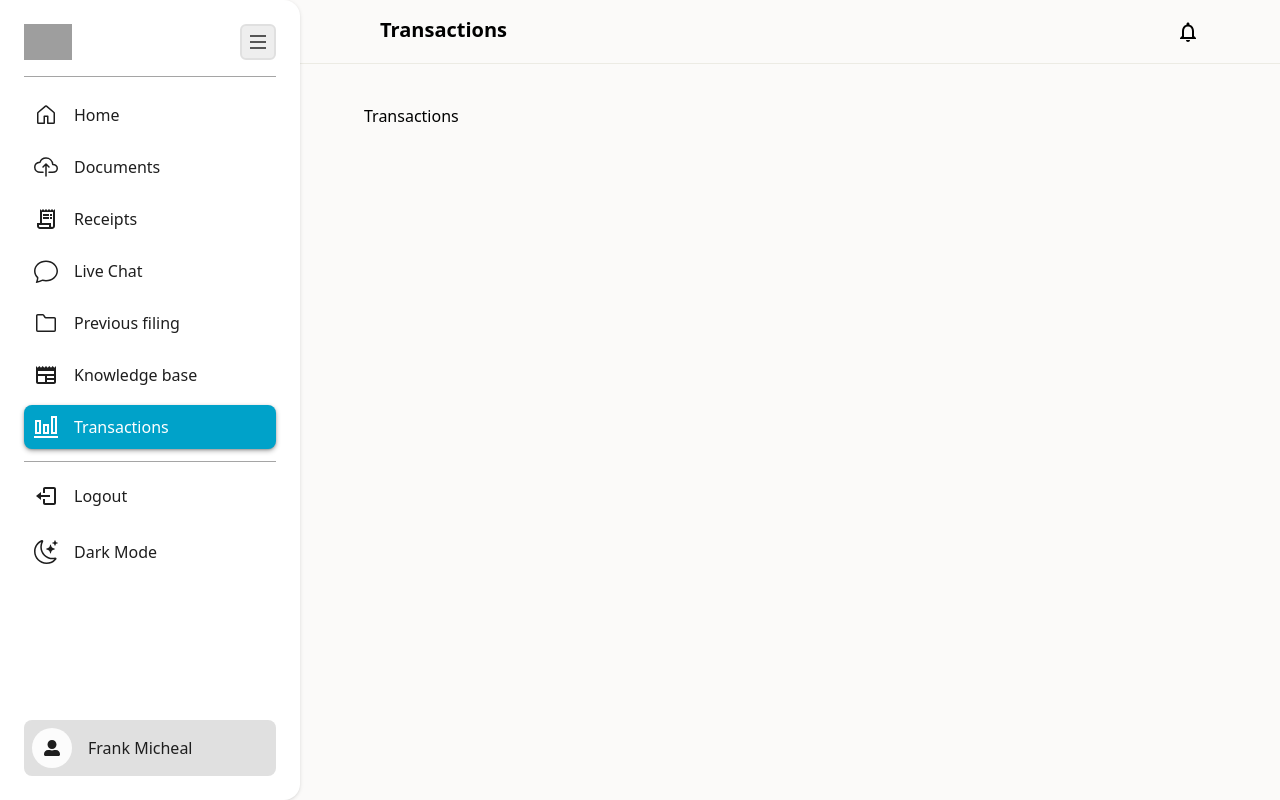
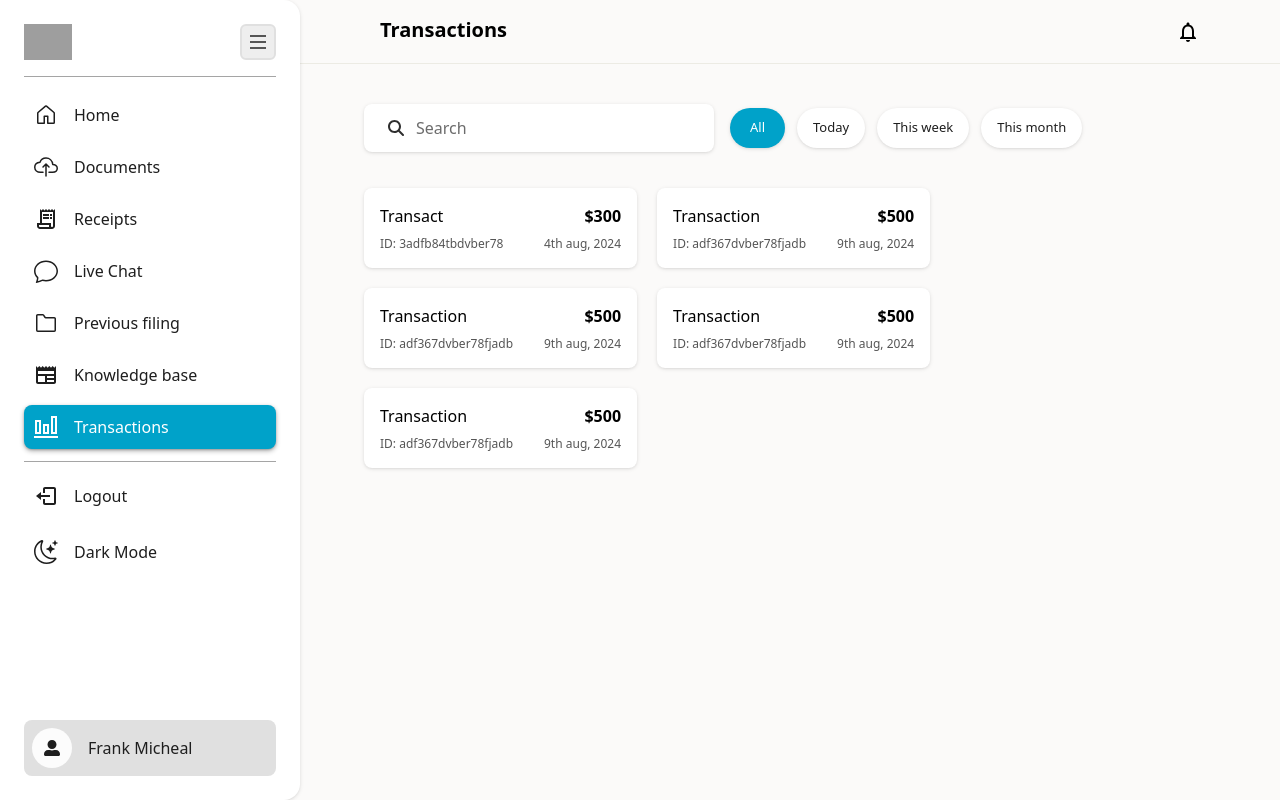
Before and after one commit to Trayshmhirk/tax-return-user-app, a React (Vite) app: page /transactions in a window 1280 px wide. Built offline with nearby package versions, Linux system fonts and the light colour scheme; grey boxes are pictures that could not be loaded.

Commit message:
transaction page, adding invoice card

```diff
--- /dev/null
+++ b/src/components/InvoiceCard.tsx
@@ -0,0 +1,48 @@
+type InvoicePropTypes = {
+   id: string;
+   transaction_id: string;
+   title: string;
+   date: string;
+   total: string;
+};
+
+type InvoiceCardPropTypes = {
+   handleClick: (invoice: InvoicePropTypes) => void;
+   invoice: InvoicePropTypes;
+   invoiceName: string;
+   invoiceId: string;
+   price: string;
+   date: string;
+};
+
+const InvoiceCard = ({
+   handleClick,
+   invoice,
+   invoiceName,
+   invoiceId,
+   price,
+   date,
+}: InvoiceCardPropTypes) => {
+   return (
+      <div
+         onClick={() => handleClick(invoice)}
+         className="w-full flex items-center justify-between p-4 rounded-lg bg-white dark:bg-gray shadow-md dark:shadow-md-dark cursor-pointer hover-shadow-body lg:calc-width-three"
+      >
+         <div className="flex flex-col gap-2">
+            <h6 className="font-normal">{invoiceName}</h6>
+            <p className="text-xs text-mutedGray dark:text-spanishGray">
+               ID: {invoiceId}
+            </p>
+         </div>
+
+         <div className="flex flex-col gap-2 text-end">
+            <h6 className="font-bold">${price}</h6>
+            <p className="text-xs text-mutedGray dark:text-spanishGray">
+               {date}
+            </p>
+         </div>
+      </div>
+   );
+};
+
+export default InvoiceCard;
--- a/src/pages/Transactions.tsx
+++ b/src/pages/Transactions.tsx
@@ -1,5 +1,153 @@
+type InvoicePropTypes = {
+   id: string;
+   transaction_id: string;
+   title: string;
+   date: string;
+   total: string;
+};
+
+const invoices: InvoicePropTypes[] = [
+   {
+      id: "345",
+      transaction_id: "3adfb84tbdvber78",
+      title: "Transact",
+      date: "4th aug, 2024",
+      total: "300",
+   },
+   {
+      id: "234",
+      transaction_id: "adf367dvber78fjadb",
+      title: "Transaction",
+      date: "9th aug, 2024",
+      total: "500",
+   },
+   {
+      id: "456",
+      transaction_id: "adf367dvber78fjadb",
+      title: "Transaction",
+      date: "9th aug, 2024",
+      total: "500",
+   },
+   {
+      id: "940",
+      transaction_id: "adf367dvber78fjadb",
+      title: "Transaction",
+      date: "9th aug, 2024",
+      total: "500",
+   },
+   {
+      id: "257",
+      transaction_id: "adf367dvber78fjadb",
+      title: "Transaction",
+      date: "9th aug, 2024",
+      total: "500",
+   },
+];
+
+import { useState } from "react";
+import SearchAndFilter from "../components/SearchAndFilter";
+import InvoiceCard from "../components/InvoiceCard";
+
 const Transactions = () => {
-   return <div>Transactions</div>;
+   const [searchInput, setSearchInput] = useState("");
+   const [selectedFilter, setSelectedFilter] = useState("");
+   const [activeFilter, setActiveFilter] = useState("All");
+   // const [invoice, setInvoice] = useState([]);
+   const filterTitleList = ["All", "Today", "This week", "This month"];
+
+   const handleSearch = (e: React.ChangeEvent<HTMLInputElement>) => {
+      setSearchInput(e.target.value);
+   };
+
+   const searchInvoice = (invoice: InvoicePropTypes) => {
+      const invoiceName = invoice.title;
+      return invoiceName.toLowerCase().includes(searchInput.toLowerCase());
+   };
+
+   const handleFilter = (title: string) => {
+      setSelectedFilter(title);
+   };
+
+   const getTimelyValue = (dateString: string) => {
+      const receiptDate = new Date(dateString);
+      const currentDate = new Date();
+
+      if (
+         receiptDate.getDate() === currentDate.getDate() &&
+         receiptDate.getMonth() === currentDate.getMonth() &&
+         receiptDate.getFullYear() === currentDate.getFullYear()
+      ) {
+         return "Today";
+      }
+
+      const startOfWeek = currentDate.getDate() - currentDate.getDay();
+      const endOfWeek = startOfWeek + 6;
+      if (
+         receiptDate.getDate() >= startOfWeek &&
+         receiptDate.getDate() <= endOfWeek
+      ) {
+         return "This week";
+      }
+
+      if (receiptDate.getMonth() === currentDate.getMonth()) {
+         return "This month";
+      }
+
+      return "Earlier";
+   };
+
+   const filterByDate = (invoice: InvoicePropTypes) => {
+      if (selectedFilter === "" || selectedFilter === "All") {
+         // if no filter is selected, all users should be included
+         return true;
+      }
+      return getTimelyValue(invoice.date) === selectedFilter;
+   };
+
+   const filteredInvoices = invoices
+      ? invoices.filter(
+           (invoice) => searchInvoice(invoice) && filterByDate(invoice)
+        )
+      : [];
+
+   const handleShowInvoiceModal = (invoice: InvoicePropTypes) => {
+      // setInvoice(invoice);
+      console.log(invoice);
+   };
+
+   return (
+      <div className="flex flex-col gap-9">
+         <SearchAndFilter
+            handleSearch={handleSearch}
+            handleFilter={handleFilter}
+            activeFilter={activeFilter}
+            setActiveFilter={setActiveFilter}
+            title={filterTitleList}
+         />
+
+         <div className="w-full flex flex-wrap gap-5">
+            {filteredInvoices.length ? (
+               <>
+                  {filteredInvoices.map((invoice) => (
+                     <InvoiceCard
+                        key={invoice.id}
+                        invoice={invoice}
+                        handleClick={handleShowInvoiceModal}
+                        invoiceId={invoice.transaction_id}
+                        invoiceName={invoice.title}
+                        date={invoice.date}
+                        price={invoice.total}
+                     />
+                  ))}
+               </>
+            ) : (
+               <p className="pending-text w-100 text-center">
+                  No transactions found.
+               </p>
+            )}
+         </div>
+      </div>
+   );
 };
 
 export default Transactions;
```
